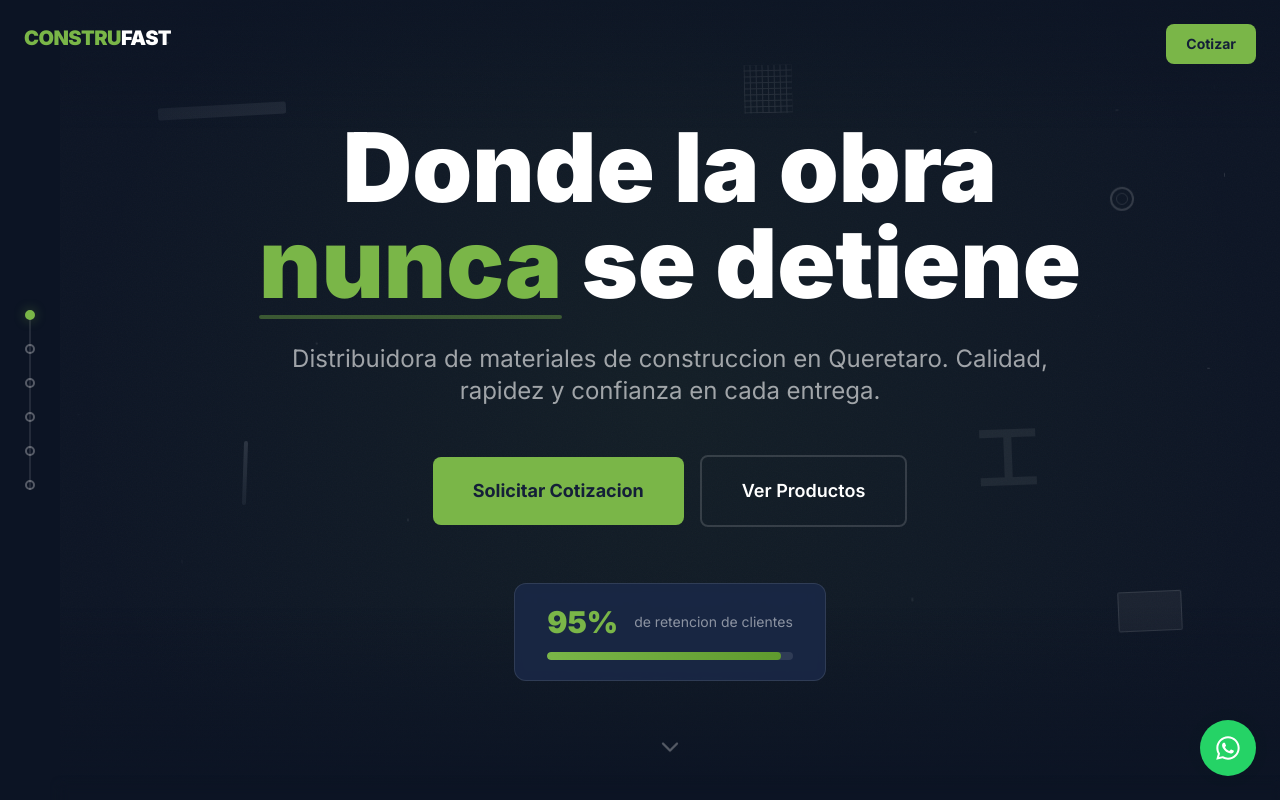
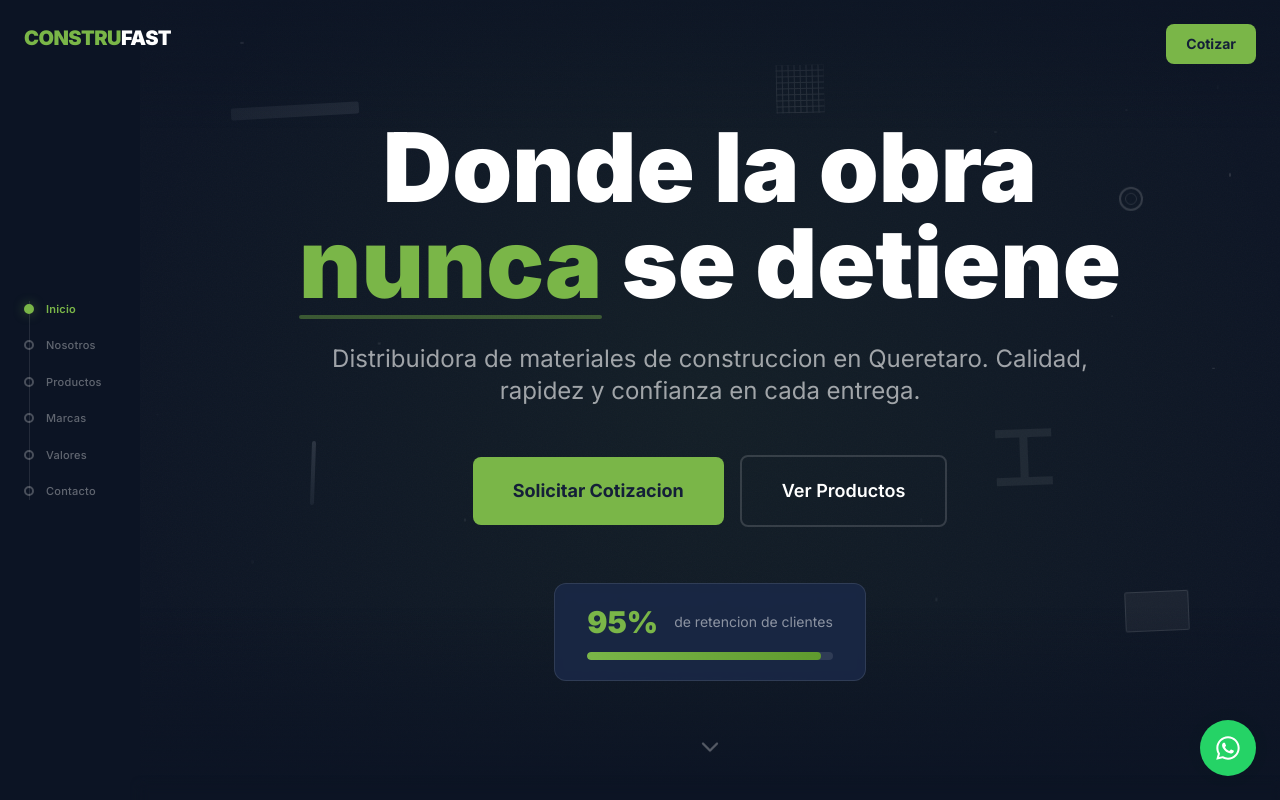
Before and after one commit to MemoRT22/Construfast, a React (Vite) app: page / in a window 1280 px wide. Shown: the top 800 px of the page. Built offline with nearby package versions, Linux system fonts and the light colour scheme.

Commit message:
Update nav menu & redesign contact cards

```diff
--- a/src/App.tsx
+++ b/src/App.tsx
@@ -82,7 +82,7 @@
 
       <div className={loading ? 'opacity-0' : 'opacity-100 transition-opacity duration-500'}>
         {isDesktop ? <LateralNav /> : <MobileHeader />}
-        <main className={isDesktop ? 'ml-[60px]' : ''}>
+        <main className={isDesktop ? 'ml-[140px]' : ''}>
           <Hero />
           <SectionDivider />
           <Nosotros />
--- a/src/components/LateralNav.tsx
+++ b/src/components/LateralNav.tsx
@@ -55,20 +55,30 @@
         Cotizar
       </a>
 
-      {/* Lateral dots */}
-      <nav className="nav-lateral" aria-label="Navegación de secciones">
-        <div className="relative flex flex-col items-center gap-6">
+      {/* Lateral nav with labels */}
+      <nav className="nav-lateral" aria-label="Navegacion de secciones">
+        <div className="relative flex flex-col gap-5">
           {/* Background line */}
-          <div className="absolute top-0 bottom-0 w-[2px] bg-white/10 left-1/2 -translate-x-1/2" />
+          <div className="absolute top-0 bottom-0 w-[1px] bg-white/10 left-[5px]" />
 
           {sections.map((section, i) => (
             <a
               key={section.id}
               href={`#${section.id}`}
-              className={`nav-dot relative z-10 ${i === active ? 'active' : ''}`}
-              aria-label={section.label}
+              className="nav-item group flex items-center gap-3"
             >
-              <span className="nav-dot-label">{section.label}</span>
+              <span
+                className={`nav-dot relative z-10 flex-shrink-0 ${i === active ? 'active' : ''}`}
+              />
+              <span
+                className={`nav-label transition-all duration-300 ${
+                  i === active
+                    ? 'text-green-400 font-semibold'
+                    : 'text-white/35 font-medium group-hover:text-white/70'
+                }`}
+              >
+                {section.label}
+              </span>
             </a>
           ))}
         </div>
--- a/src/index.css
+++ b/src/index.css
@@ -127,22 +127,26 @@
   left: 0;
   top: 0;
   bottom: 0;
-  width: 60px;
+  width: 140px;
   z-index: 40;
   display: flex;
   flex-direction: column;
-  align-items: center;
+  align-items: flex-start;
   justify-content: center;
-  gap: 24px;
+  padding-left: 24px;
+}
+
+.nav-item {
+  text-decoration: none;
 }
 
 .nav-dot {
   width: 10px;
   height: 10px;
   border-radius: 50%;
-  border: 2px solid rgba(255, 255, 255, 0.3);
+  border: 2px solid rgba(255, 255, 255, 0.25);
   transition: all 0.3s ease;
-  position: relative;
+  display: block;
 }
 
 .nav-dot.active {
@@ -151,25 +155,10 @@
   box-shadow: 0 0 12px rgba(122, 182, 72, 0.4);
 }
 
-.nav-dot-label {
-  position: absolute;
-  left: 24px;
-  top: 50%;
-  transform: translateY(-50%);
+.nav-label {
+  font-size: 11px;
+  letter-spacing: 0.02em;
   white-space: nowrap;
-  font-size: 12px;
-  font-weight: 600;
-  color: white;
-  background: rgba(20, 31, 56, 0.95);
-  padding: 4px 12px;
-  border-radius: 4px;
-  opacity: 0;
-  pointer-events: none;
-  transition: opacity 0.2s ease;
-}
-
-.nav-dot:hover .nav-dot-label {
-  opacity: 1;
 }
 
 /* Progress line between dots */
@@ -288,25 +277,20 @@
     0 -1px 1px rgba(255, 255, 255, 0.1);
 }
 
-/* Post-it note */
-.post-it {
-  background: #fef9c3;
-  box-shadow:
-    2px 2px 4px rgba(0,0,0,0.15),
-    0 0 0 1px rgba(0,0,0,0.04);
-  transform: rotate(-1deg);
-  padding: 1rem;
-  position: relative;
+/* Contact info card */
+.contact-card {
+  display: flex;
+  background: rgba(20, 31, 56, 0.6);
+  border: 1px solid rgba(255, 255, 255, 0.08);
+  border-radius: 12px;
+  padding: 1.25rem 1.5rem;
+  text-decoration: none;
+  transition: border-color 0.3s ease, box-shadow 0.3s ease;
 }
 
-.post-it::before {
-  content: '';
-  position: absolute;
-  top: 0;
-  left: 0;
-  right: 0;
-  height: 4px;
-  background: rgba(0,0,0,0.08);
+.contact-card:hover {
+  border-color: rgba(122, 182, 72, 0.3);
+  box-shadow: 0 4px 20px rgba(122, 182, 72, 0.08);
 }
 
 /* Gauge / meter styling */
--- a/src/sections/Contacto.tsx
+++ b/src/sections/Contacto.tsx
@@ -207,61 +207,61 @@
             </div>
           </div>
 
-          {/* Contact info as post-it notes */}
-          <div className="contacto-notes lg:col-span-2 space-y-5">
-            {/* Phone post-it */}
-            <div className="post-it" style={{ transform: 'rotate(-1.5deg)' }}>
-              <a href="tel:+524421797779" className="flex items-center gap-3 group">
-                <Phone className="text-navy-800" size={18} />
+          {/* Contact info cards */}
+          <div className="contacto-notes lg:col-span-2 space-y-4">
+            {/* Phone */}
+            <a href="tel:+524421797779" className="contact-card flex items-center gap-4">
+              <div className="w-10 h-10 rounded-lg bg-green-400/10 flex items-center justify-center flex-shrink-0">
+                <Phone className="text-green-400" size={18} />
+              </div>
               <div>
-                  <p className="text-xs text-gray-500 font-bold uppercase">Celular</p>
-                  <p className="text-navy-800 font-bold font-handwriting text-xl">442 179 7779</p>
+                <p className="text-[11px] text-white/40 font-semibold uppercase tracking-wider">Celular</p>
+                <p className="text-white font-bold text-base mt-0.5">442 179 7779</p>
               </div>
             </a>
+
+            {/* Email */}
+            <a href="mailto:construfastqro@outlook.com" className="contact-card flex items-center gap-4">
+              <div className="w-10 h-10 rounded-lg bg-green-400/10 flex items-center justify-center flex-shrink-0">
+                <Mail className="text-green-400" size={18} />
               </div>
-
-            {/* Email post-it */}
-            <div className="post-it" style={{ transform: 'rotate(1deg)' }}>
-              <a href="mailto:construfastqro@outlook.com" className="flex items-center gap-3 group">
-                <Mail className="text-navy-800" size={18} />
               <div>
-                  <p className="text-xs text-gray-500 font-bold uppercase">Correo</p>
-                  <p className="text-navy-800 font-bold font-handwriting text-lg">construfastqro@outlook.com</p>
+                <p className="text-[11px] text-white/40 font-semibold uppercase tracking-wider">Correo</p>
+                <p className="text-white font-bold text-base mt-0.5">construfastqro@outlook.com</p>
               </div>
             </a>
+
+            {/* Location */}
+            <div className="contact-card flex items-center gap-4">
+              <div className="w-10 h-10 rounded-lg bg-green-400/10 flex items-center justify-center flex-shrink-0">
+                <MapPin className="text-green-400" size={18} />
               </div>
-
-            {/* Location post-it */}
-            <div className="post-it" style={{ transform: 'rotate(-0.5deg)' }}>
-              <div className="flex items-center gap-3">
-                <MapPin className="text-navy-800 flex-shrink-0" size={18} />
               <div>
-                  <p className="text-xs text-gray-500 font-bold uppercase">Ubicacion</p>
-                  <p className="text-navy-800 font-bold font-handwriting text-lg">
+                <p className="text-[11px] text-white/40 font-semibold uppercase tracking-wider">Ubicacion</p>
+                <p className="text-white font-bold text-base mt-0.5">
                   C. Kilimanjaro #3 Col. Loma Bonita, Qro. C.P. 76118
                 </p>
               </div>
             </div>
-            </div>
 
-            {/* Instagram post-it */}
-            <div className="post-it" style={{ transform: 'rotate(1.5deg)' }}>
+            {/* Instagram */}
             <a
               href="https://instagram.com/construfast_qro"
               target="_blank"
               rel="noopener noreferrer"
-                className="flex items-center gap-3 group"
+              className="contact-card flex items-center gap-4"
             >
-                <AtSign className="text-navy-800" size={18} />
+              <div className="w-10 h-10 rounded-lg bg-green-400/10 flex items-center justify-center flex-shrink-0">
+                <AtSign className="text-green-400" size={18} />
+              </div>
               <div>
-                  <p className="text-xs text-gray-500 font-bold uppercase">Instagram</p>
-                  <p className="text-navy-800 font-bold font-handwriting text-xl">@construfast_qro</p>
+                <p className="text-[11px] text-white/40 font-semibold uppercase tracking-wider">Instagram</p>
+                <p className="text-white font-bold text-base mt-0.5">@construfast_qro</p>
               </div>
             </a>
-            </div>
 
             {/* WhatsApp CTA card */}
-            <div className="bg-navy-800 border border-white/10 rounded-xl p-6 text-white mt-6">
+            <div className="bg-gradient-to-br from-navy-800 to-navy-900 border border-white/10 rounded-xl p-6 text-white mt-6">
               <h4 className="font-bold text-lg mb-2">Atencion Rapida</h4>
               <p className="text-white/60 text-sm leading-relaxed">
                 Escribenos por WhatsApp para una respuesta inmediata.
```
Lines whose indentation alone changed are shown as unchanged.
